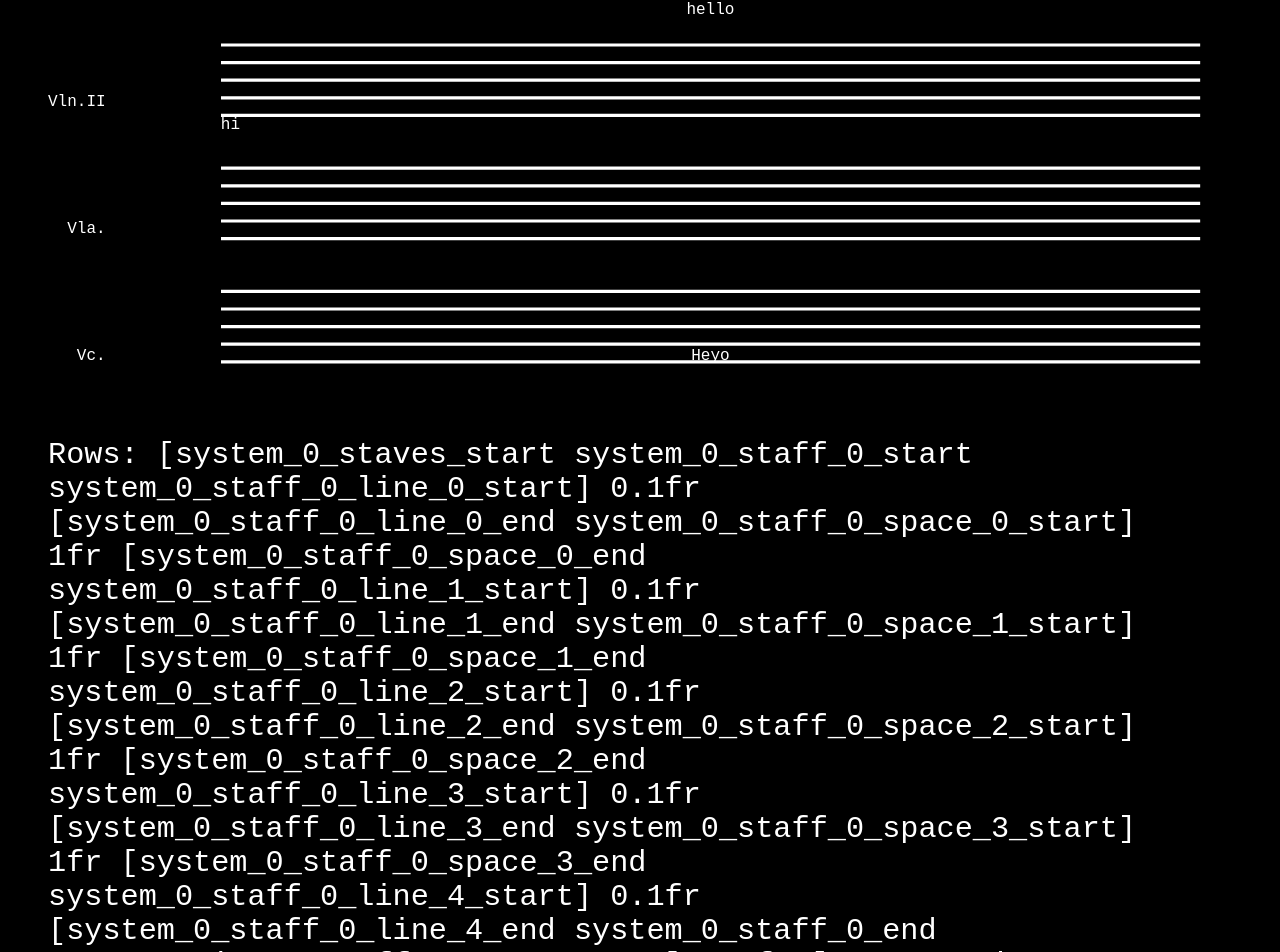
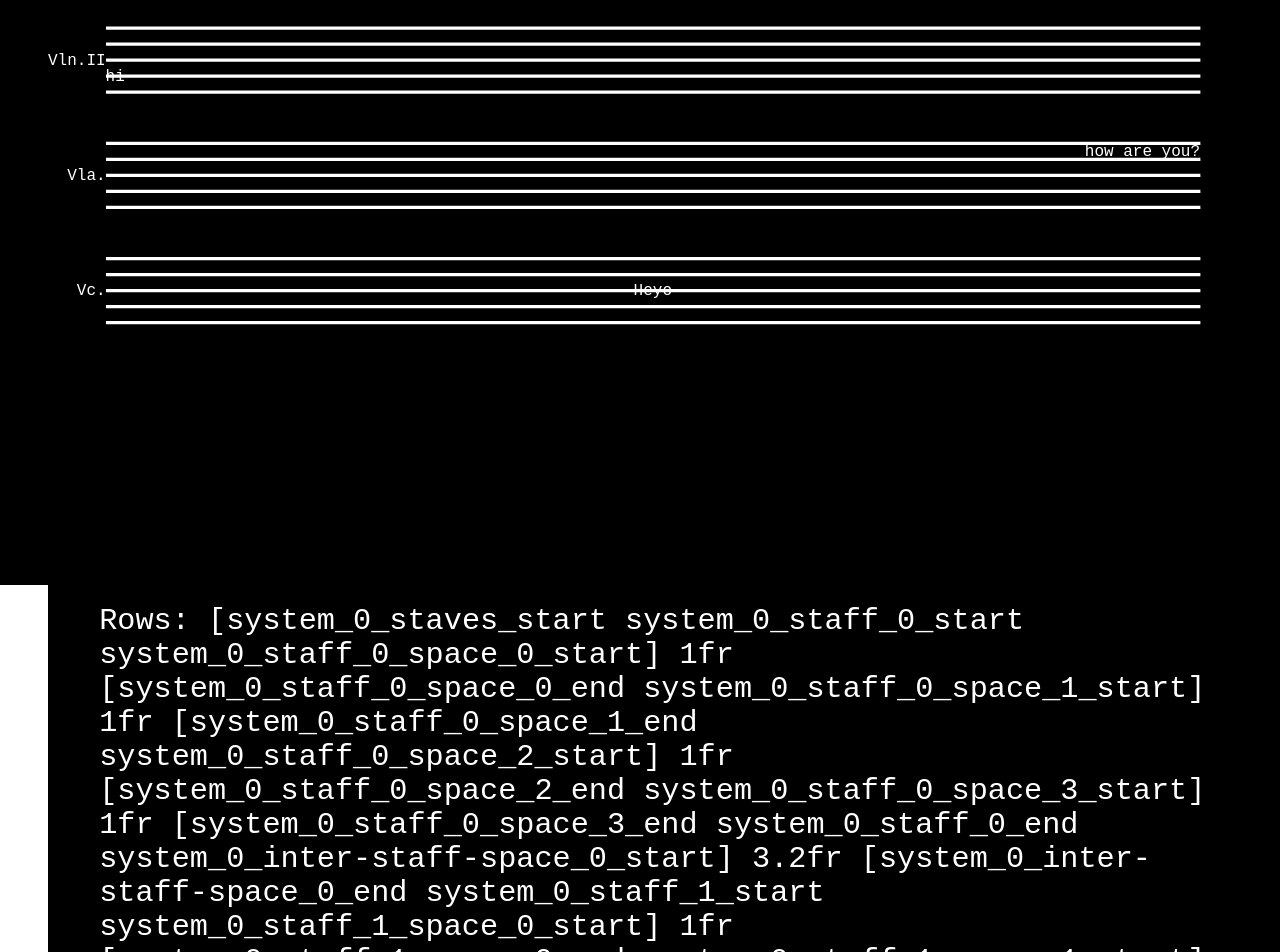
Before and after one commit to barret-anspach/minim, a Next.js app: page / in a window 1280 px wide. Shown: the part 215-1167 px from the top of the page. After the commit the page ends 800 px from the top, so only its background shows below. Built offline with nearby package versions, Linux system fonts and the light colour scheme.

Commit message:
grid and svg coords are playing nicely together at last

```diff
--- /dev/null
+++ b/constants/sizes.js
@@ -0,0 +1,6 @@
+export const sizes = {
+  SPACE: 1,
+  SPACE_BETWEEN_STAVES: 3 / 2,
+  SPACE_BETWEEN_STAFF_GROUPS: 16 / 5,
+  STAFF_LINE_STROKE_WIDTH: 0.1,
+}
--- a/fixtures/gridTemplate.json
+++ b/fixtures/gridTemplate.json
@@ -9,19 +9,9 @@
             "type": "staff",
             "children": [
               {
-                "name": "system_0_staff_0_line_0",
-                "type": "line",
-                "value": "0.1fr"
-              },
-              {
                 "name": "system_0_staff_0_space_0",
                 "type": "space",
                 "value": "1fr"
-              },
-              {
-                "name": "system_0_staff_0_line_1",
-                "type": "line",
-                "value": "0.1fr"
               },
               {
                 "name": "system_0_staff_0_space_1",
@@ -29,55 +19,30 @@
                 "value": "1fr"
               },
               {
-                "name": "system_0_staff_0_line_2",
-                "type": "line",
-                "value": "0.1fr"
-              },
-              {
                 "name": "system_0_staff_0_space_2",
                 "type": "space",
                 "value": "1fr"
               },
               {
-                "name": "system_0_staff_0_line_3",
-                "type": "line",
-                "value": "0.1fr"
-              },
-              {
                 "name": "system_0_staff_0_space_3",
                 "type": "space",
                 "value": "1fr"
-              },
-              {
-                "name": "system_0_staff_0_line_4",
-                "type": "line",
-                "value": "0.1fr"
               }
             ]
           },
           {
             "name": "system_0_inter-staff-space_0",
             "type": "inter-staff-space",
-            "value": "1.6fr"
+            "value": "3.2fr"
           },
           {
             "name": "system_0_staff_1",
             "type": "staff",
             "children": [
               {
-                "name": "system_0_staff_1_line_0",
-                "type": "line",
-                "value": "0.1fr"
-              },
-              {
                 "name": "system_0_staff_1_space_0",
                 "type": "space",
                 "value": "1fr"
-              },
-              {
-                "name": "system_0_staff_1_line_1",
-                "type": "line",
-                "value": "0.1fr"
               },
               {
                 "name": "system_0_staff_1_space_1",
@@ -85,54 +50,29 @@
                 "value": "1fr"
               },
               {
-                "name": "system_0_staff_1_line_2",
-                "type": "line",
-                "value": "0.1fr"
-              },
-              {
                 "name": "system_0_staff_1_space_2",
                 "type": "space",
                 "value": "1fr"
               },
               {
-                "name": "system_0_staff_1_line_3",
-                "type": "line",
-                "value": "0.1fr"
-              },
-              {
                 "name": "system_0_staff_1_space_3",
                 "type": "space",
                 "value": "1fr"
-              },
-              {
-                "name": "system_0_staff_1_line_4",
-                "type": "line",
-                "value": "0.1fr"
               }
             ]
           },
           {
             "name": "system_0_inter-staff-space_1",
             "type": "inter-staff-space",
-            "value": "1.6fr"
+            "value": "3.2fr"
           },
           {
             "name": "system_0_staff_2",
             "children": [
               {
-                "name": "system_0_staff_2_line_0",
-                "type": "line",
-                "value": "0.1fr"
-              },
-              {
                 "name": "system_0_staff_2_space_0",
                 "type": "space",
                 "value": "1fr"
-              },
-              {
-                "name": "system_0_staff_2_line_1",
-                "type": "line",
-                "value": "0.1fr"
               },
               {
                 "name": "system_0_staff_2_space_1",
@@ -140,55 +80,30 @@
                 "value": "1fr"
               },
               {
-                "name": "system_0_staff_2_line_2",
-                "type": "line",
-                "value": "0.1fr"
-              },
-              {
                 "name": "system_0_staff_2_space_2",
                 "type": "space",
                 "value": "1fr"
               },
               {
-                "name": "system_0_staff_2_line_3",
-                "type": "line",
-                "value": "0.1fr"
-              },
-              {
                 "name": "system_0_staff_2_space_3",
                 "type": "space",
                 "value": "1fr"
-              },
-              {
-                "name": "system_0_staff_2_line_4",
-                "type": "line",
-                "value": "0.1fr"
               }
             ]
           },
           {
             "name": "system_0_inter-staff-space_2",
             "type": "inter-staff-space",
-            "value": "1.6fr"
+            "value": "3.2fr"
           },
           {
             "name": "system_0_staff_3",
             "type": "staff",
             "children": [
               {
-                "name": "system_0_staff_3_line_0",
-                "type": "line",
-                "value": "0.1fr"
-              },
-              {
                 "name": "system_0_staff_3_space_0",
                 "type": "space",
                 "value": "1fr"
-              },
-              {
-                "name": "system_0_staff_3_line_1",
-                "type": "line",
-                "value": "0.1fr"
               },
               {
                 "name": "system_0_staff_3_space_1",
@@ -196,29 +111,14 @@
                 "value": "1fr"
               },
               {
-                "name": "system_0_staff_3_line_2",
-                "type": "line",
-                "value": "0.1fr"
-              },
-              {
                 "name": "system_0_staff_3_space_2",
                 "type": "space",
                 "value": "1fr"
               },
               {
-                "name": "system_0_staff_3_line_3",
-                "type": "line",
-                "value": "0.1fr"
-              },
-              {
                 "name": "system_0_staff_3_space_3",
                 "type": "space",
                 "value": "1fr"
-              },
-              {
-                "name": "system_0_staff_3_line_4",
-                "type": "line",
-                "value": "0.1fr"
               }
             ]
           }
--- a/pages/index.js
+++ b/pages/index.js
@@ -4,17 +4,14 @@ import Image from 'next/image'
 import styled from 'styled-components';
 import StavesProvider from '../contexts/useStaves';
 import GridProvider from '../contexts/useGrid';
+import { sizes } from '../constants/sizes';
+import { createGridStaff, createSVGStaff } from '../utils/createStaff';
+import { parseGridTemplate } from '../utils/parseGridTemplate';
+
 const gridTemplate = require('../fixtures/gridTemplate.json');
 
-// size enums
-const sizes = {
-  SPACE: 1,
-  SPACE_BETWEEN_STAVES: 3 / 2,
-  SPACE_BETWEEN_STAFF_GROUPS: 16 / 5,
-  STAFF_LINE_STROKE_WIDTH: 0.1,
-};
-
 const Wrapper = styled.main`
+  position: relative;
   box-sizing: border-box;
   width: 100%;
   min-height: 100vh;
@@ -37,11 +34,12 @@ const StavesAndGrid = styled.article`
 `;
 
 const Staves = styled.svg.attrs(({ $height }) => ({
-  viewBox: `0 0 1 ${$height}`,
+  viewBox: `0 0 100 ${$height}`,
   preserveAspectRatio: 'none',
   width: '100%',
   height: `${$height}rem`,
 }))`
+  position: absolute;
   inset: 0;
   overflow: visible;
   grid-area: system_0_staves_start / system_0_content_start / system_0_staves_end / system_0_content_end;
@@ -53,8 +51,25 @@ const Line = styled.line`
   stroke: white;
 `;
 
+const GridLine = styled.div`
+  width: 100%;
+  height: 100%;
+  background: white;
+`;
+
 const Readouts = styled.footer`
-  margin-top: ${({ $offset }) => $offset}rem;
+z-index: 2;
+position: fixed;
+bottom: 0;
+transform: translateY(calc(100% - 32px));
+${({ $offset }) => `
+  padding: ${$offset}rem;
+`}
+background: black;
+transition: transform 0.32s ease-out;
+&:hover {
+  transform: translateY(0);
+}
 `;
 
 const Readout = styled.p`
@@ -68,48 +83,10 @@ const GridWrapper = styled.div`
 `;
 
 const Grid = styled.section`
-  position: relative;
   display: contents;
 `;
 
 const GridItem = styled.article``;
-
-const parseGridTemplate = (input) => {
-  let output = "[";
-  const fn = (arr) => {
-    return arr.map((object) => {
-      if (object.children) {
-        return ` ${object.name}_start ${fn(object.children)} ${object.name}_end `;
-      } else {
-        return ` ${object.name}_start] ${object.value} [${object.name}_end `;
-      }
-    }).join("").trim()
-  }
-  output += fn(input);
-  output += "]";
-  return output;
-}
-
-// Staff type definition
-const createStaff = (staffIndex, lineCount, staves, pixelRatio) => {
-  // How many staff lines (and spaces) previous to this staff do we need to account for?
-  const offset = staves.items.reduce((a, s, i) => {
-    if (staffIndex - 1 >= 0 && i <= (staffIndex - 1)) {
-      return a + ((s.lineCount - 1) * sizes.SPACE) + staves.spacing[staffIndex] + (s.lineCount * sizes.STAFF_LINE_STROKE_WIDTH)
-    } else {
-      return a
-    }
-  }, 0);
-  return Array(lineCount).fill().map((_, index) => (
-    {
-      id: `staff_${staffIndex}_line_${index}`,
-      y: (offset + index + (sizes.STAFF_LINE_STROKE_WIDTH * (index + 1)) - (sizes.STAFF_LINE_STROKE_WIDTH / 2)).toFixed(2),
-      x1: 0,
-      x2: '100%',
-      strokeWidth: sizes.STAFF_LINE_STROKE_WIDTH * (2 / pixelRatio.current),
-    }
-  ));
-};
 
 export default function Home() {
   const staves = {
@@ -149,16 +126,13 @@ export default function Home() {
     get spaceCount() {
       return this.items.reduce((a, s) => a + s.spaceCount, 0);
     },
-    get lineStrokeWidthTotal() {
-      return this.items.reduce((a, s) => a + (s.lineCount * sizes.STAFF_LINE_STROKE_WIDTH * (2 / pixelRatio.current)), 0);
-    },
     get spacing() {
       return this.items.map((_, i) => i > 0 ? sizes.SPACE_BETWEEN_STAFF_GROUPS : 0);
     },
     get height() {
       return (
-        (sizes.SPACE * this.spaceCount) + this.spacing.reduce((a, c) => a + c, 0) + this.lineStrokeWidthTotal
-      ).toFixed(2);
+        (sizes.SPACE * this.spaceCount) + this.spacing.reduce((a, c) => a + c, 0)
+      ).toFixed(1);
     },
   };
 
@@ -206,17 +180,6 @@ export default function Home() {
 
   const grid = {
     style: {
-      // This only works for one system; we'll need StaffSystemContext to tell us about systems
-      //
-      // TODO: Maybe replace with a walker for JSON input?
-      //
-      // gridTemplateRows: `[${staves.items.map((item, itemIndex) => `${itemIndex === 0 ? `staves_start staff_${item.id}_start ` : ''}${Array(item.spaceCount).fill().map((_, space) => {
-      //   const staffSpaceString = `staff_${item.id}_space_${space}_start] ${sizes.SPACE}fr [staff_${item.id}_space_${space}_end`;
-      //   const betweenStavesString = `staff_${item.id}_end${staves.items.length > itemIndex + 1 ? `] ${staves.spacing[itemIndex + 1]}fr [staff_${staves.items[itemIndex + 1].id}_start` : null}`;
-      //   return item.spaceCount - 1 === space && itemIndex !== staves.items.length - 1 ? `${staffSpaceString} ${betweenStavesString}` : staffSpaceString;
-      // }).join(' ')}${itemIndex === staves.items.length - 1 ? ` staff_${item.id}_end staves_end` : ''}`
-      // ).join(' ')}]`,
-      // gridTemplateColumns: `[system_0_start names_start] auto [names_end brackets_start] auto [brackets_end incipit_start cautionary_key_start] auto [cautionary_key_end clef_start] auto [clef_end key_signature_start] auto [key_signature_end time_signature_start] auto [time_signature_end incipit_end measures_start measure_0_start] 1fr [measure_0_end measures_end system_0_end]`,
       gridTemplateRows: parseGridTemplate(gridTemplate.style.gridTemplateRows),
       gridTemplateColumns: parseGridTemplate(gridTemplate.style.gridTemplateColumns),
     },
@@ -229,13 +192,15 @@ export default function Home() {
         <Wrapper>
           <StavesAndGrid $height={staves.height} $gridStyle={grid.style}>
             <Staves $height={staves.height}>
-              {staves.items.map((staff, staffIndex) => (
-                <Staff key={staff.id}>
-                  {createStaff(staffIndex, staff.lineCount, staves, pixelRatio).map((line) => (
-                    <Line key={line.id} vectorEffect="non_scaling-stroke" strokeWidth={line.strokeWidth} x1={line.x1} x2={line.x2} y1={line.y} y2={line.y} />
-                  ))}
-                </Staff>
-              ))}
+              {
+                staves.items.map((staff, staffIndex) => (
+                  <Staff key={staff.id}>
+                    {createSVGStaff(staffIndex, staff.lineCount, staves, pixelRatio).map((line) => (
+                      <Line key={line.id} x1={line.x1} x2={line.x2} y1={line.y} y2={line.y} strokeWidth={line.strokeWidth} />
+                    ))}
+                  </Staff>
+                ))
+              }
             </Staves>
             <Grid>
               <GridItem style={{gridArea: 'system_0_staff_0_start / names_start / system_0_staff_0_end / names_end', justifySelf: 'end'}}>Vln.I</GridItem>
@@ -244,7 +209,7 @@ export default function Home() {
               <GridItem style={{gridArea: 'system_0_staff_3_start / names_start / system_0_staff_3_end / names_end', justifySelf: 'end'}}>Vc.</GridItem>
               <GridItem style={{gridArea: 'system_0_staff_1_space_2_start / measure_0_start / system_0_staff_1_space_3_end / measure_0_end'}}>hi</GridItem>
               <GridItem style={{gridArea: 'system_0_staff_0_space_3_start / measure_0_start / system_0_staff_0_space_3_end / measure_0_end', justifySelf: 'center'}}>hello</GridItem>
-              <GridItem style={{gridArea: 'system_0_staff_0_start / names_start / system_0_staff_2_space_0_start / measure_0_start / system_0_staff_2_space_0_end / measure_0_end', justifySelf: 'end'}}>how are you?</GridItem>
+              <GridItem style={{gridArea: 'system_0_staff_2_space_0_start / measure_0_start / system_0_staff_2_space_0_end / measure_0_end', justifySelf: 'end'}}>how are you?</GridItem>
               <GridItem style={{gridArea: 'system_0_staff_3_space_1_start / measure_0_start / system_0_staff_3_space_2_end / measure_0_end', justifySelf: 'center'}}>Heyo</GridItem>
             </Grid>
           </StavesAndGrid>
--- /dev/null
+++ b/utils/createStaff.js
@@ -0,0 +1,33 @@
+import { sizes } from '../constants/sizes';
+
+export const createSVGStaff = (staffIndex, lineCount, staves, pixelRatio) => {
+  // How many staff lines (and spaces) previous to this staff do we need to account for?
+  const offset = staves.items.reduce((a, s, i) => {
+    if (staffIndex - 1 >= 0 && i <= (staffIndex - 1)) {
+      return a + ((s.lineCount - 1) * sizes.SPACE) + staves.spacing[staffIndex]
+    } else {
+      return a
+    }
+  }, 0);
+  return Array(lineCount).fill().map((_, index) => (
+    {
+      id: `staff_${staffIndex}_line_${index}`,
+      y: (offset + index).toFixed(1),
+      x1: 0,
+      x2: '100%',
+      strokeWidth: sizes.STAFF_LINE_STROKE_WIDTH * (2 / pixelRatio.current),
+    }
+  ));
+};
+
+export const createGridStaff = (systemIndex, staffIndex, lineCount) => {
+  return Array(lineCount).fill().map((_, index) => (
+    {
+      id: `system_${systemIndex}_staff_${staffIndex}_line_${index}`,
+      get gridArea() {
+        // row / column / row / column
+        return `${this.id}_start / system_${systemIndex}_content_start / ${this.id}_end / system_${systemIndex}_content_end`;
+      }
+    }
+  ));
+};
--- /dev/null
+++ b/utils/parseGridTemplate.js
@@ -0,0 +1,15 @@
+export const parseGridTemplate = (input) => {
+  let output = "[";
+  const fn = (arr) => {
+    return arr.map((object) => {
+      if (object.children) {
+        return ` ${object.name}_start ${fn(object.children)} ${object.name}_end `;
+      } else {
+        return ` ${object.name}_start] ${object.value} [${object.name}_end `;
+      }
+    }).join("").trim()
+  }
+  output += fn(input);
+  output += "]";
+  return output;
+}
```
Also changed, not shown: 1 other file (tests, documents, lock files or other folders).
